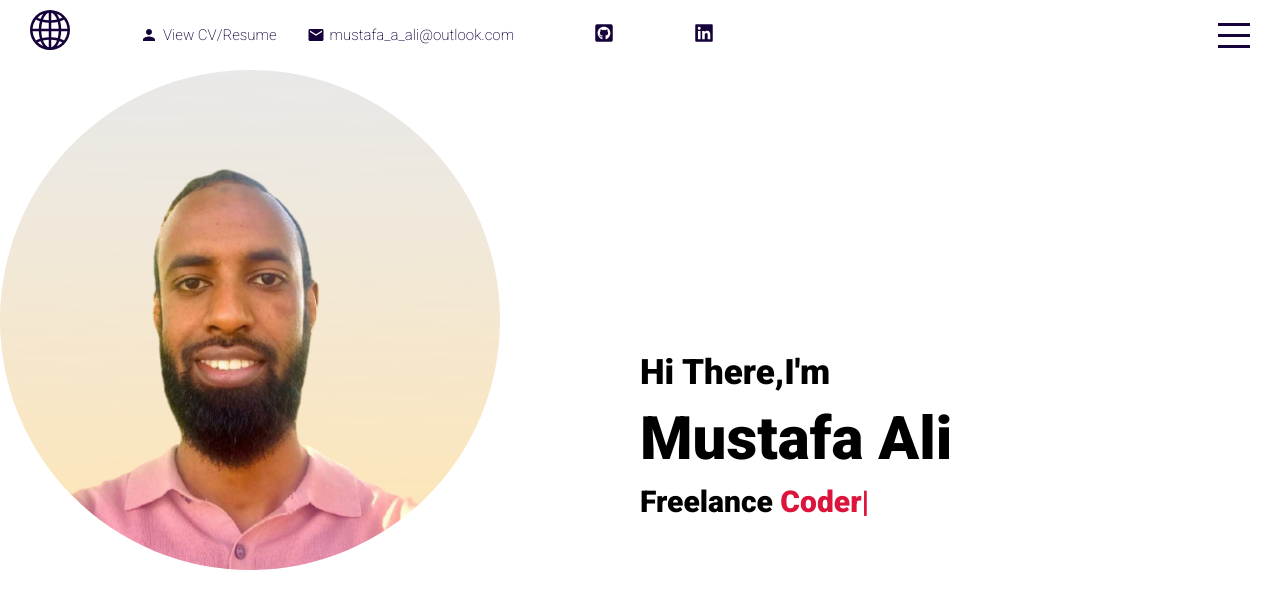
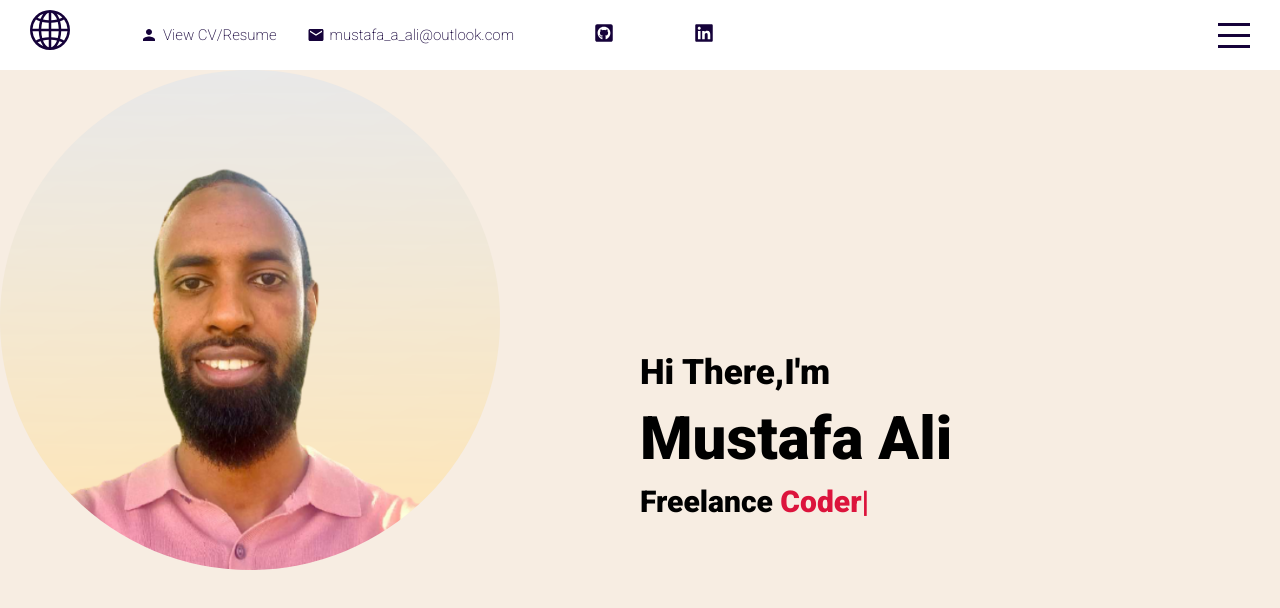
Before and after one commit to mus-ali1/React-Portfoilo, a React (Create React App) app: page / in a window 1280 px wide. Shown: the top 608 px of the page. Built offline with nearby package versions, Linux system fonts and the light colour scheme.

Commit message:
change background color

```diff
--- a/src/components/intro/intro.scss
+++ b/src/components/intro/intro.scss
@@ -3,7 +3,7 @@
 
 .intro {
 
-background-color: white;
+background-color:#F7EDE2;
 display: flex;
 .left {
 flex: 0.5;
```
